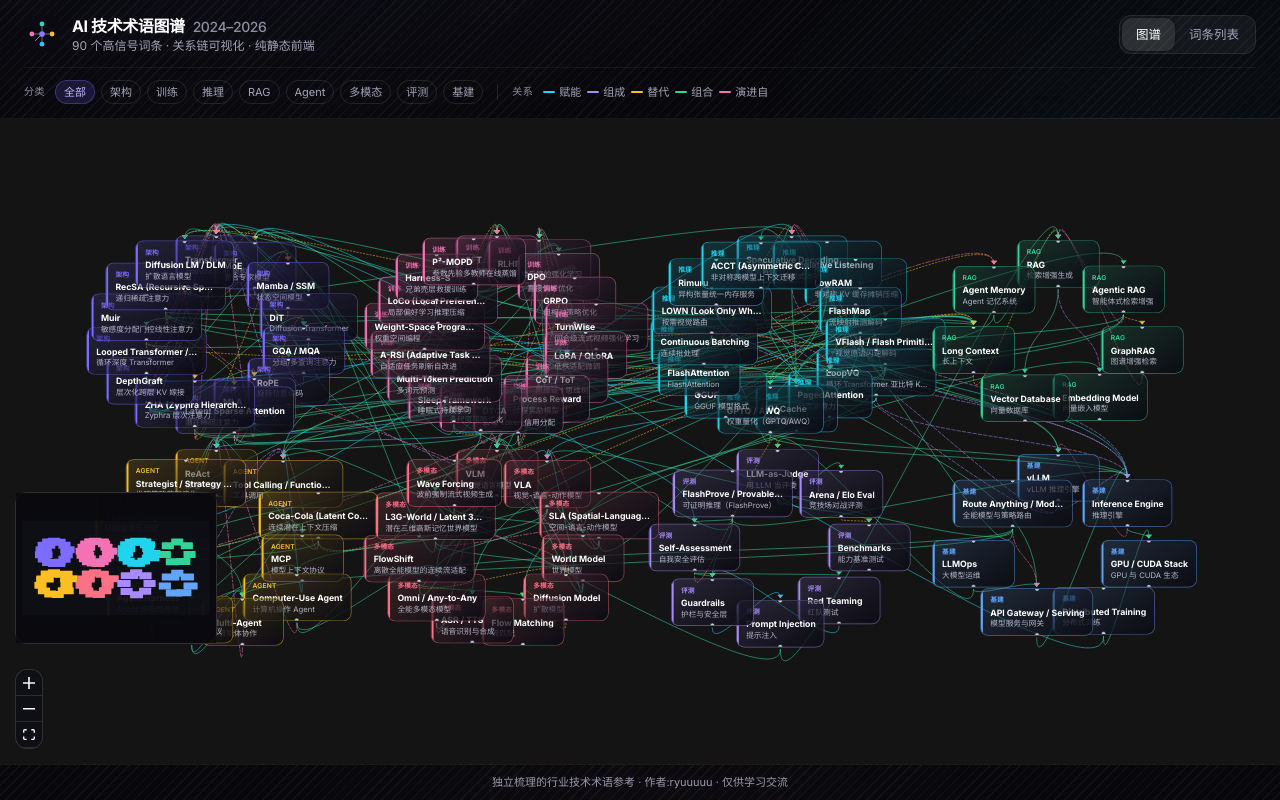
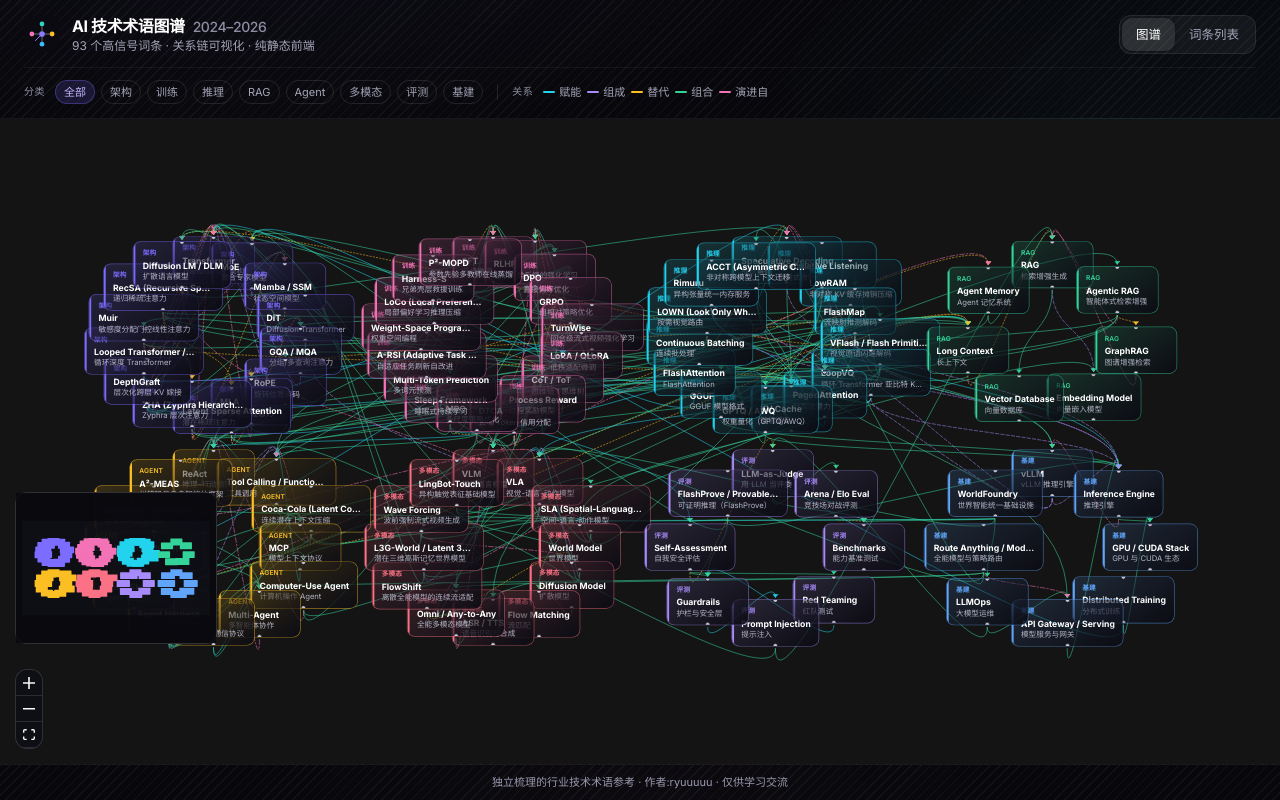
Before and after one commit to keepline/ai-tech-glossary, a React (Vite) app: page / in a window 1280 px wide. Built offline with nearby package versions, Linux system fonts and the light colour scheme.

Commit message:
feat: add LingBot-Touch, WorldFoundry, and A²-MEAS glossary terms

```diff
--- a/src/data/terms.ts
+++ b/src/data/terms.ts
@@ -731,6 +731,19 @@ export const terms: Term[] = [
     yearHint: '2026',
   },
 
+
+  {
+    id: 'a2-meas',
+    en: 'A²-MEAS',
+    zh: '纠错码具身多智能体框架',
+    category: 'Agent与工具',
+    explanation:
+      'A²-MEAS（Toward the Era of Agentic Embodied Intelligence）：以「代码作为扩展接口」的具身多智能体框架。纠错码（correction code）把纠错指令、锚定空间证据、执行历史与基座策略动作提案编码为条件表征；残差适配器在轨迹生成中用它改写动作专家隐状态。训练期把纠错知识吸收进可训练策略权重，部署时用新码引导且全部权重冻结。动作模型 A²-WLA 在 VLA 上叠加运动感知历史与潜在世界模型。BEHAVIOR 2026 完整公开 100 任务上全系统 Q-score 约 0.6411、整任务成功率约 45.40%；12 项真实桌面任务平均成功率约 57.92%，对比 π0.5 约 26.67%（arXiv 2611.09124）。',
+    whyItMatters:
+      '基础模型能指路，不等于机器人能从失败里恢复。把纠错做成可学习、并可在冻结策略上热插拔的接口，是 2026 长时程具身自主里把「诊断—纠正—再执行」规模化的一条清晰路径。',
+    yearHint: '2026',
+  },
+
   // ── 多模态 ────────────────────────────────────────────
   {
     id: 'vlm',
@@ -855,6 +868,19 @@ export const terms: Term[] = [
       'Wave Forcing（WF，SJTU DENG Lab）：面向实时长视频的块因果流式扩散。用 chunk-wise causal attention 让较新、更噪的块在去噪未完成前读取更早、更干净的块；再配合 Wave Parallelism / WaveRT，把错位去噪与历史缓存刷新分布到全模型副本上，实现流水填满后「每轮前向吐一块」（1F1C）。在 Wan2.1-T2V-1.3B 上 4-step 报道约 134.8 E2E FPS（8×H200）。',
     whyItMatters:
       '把「多步去噪质量」与「真·流式吞吐」一起做系统级共设计；相对 Rolling Forcing 等序列化路线，是 2026 实时视频生成与交互世界管线的高信号系统方案。',
+    yearHint: '2026',
+  },
+
+
+  {
+    id: 'lingbot-touch',
+    en: 'LingBot-Touch',
+    zh: '异构触觉表征基础模型',
+    category: '多模态',
+    explanation:
+      'LingBot-Touch：面向接触丰富灵巧操作的触觉基础模型，学习跨压阻、磁觉与视触觉等异构传感器的统一、可扩展表征，产出即插即用的触觉 token。这些 token 可无缝接入扩散策略与视觉-语言-动作（VLA）模型（如 π0.5、LingBot-VLA），把触觉理解从特定传感器物理中解耦，并便于扩展到新传感器类型。仿真与多硬件真机实验显示，该表征能提升复杂操作灵巧度并保持计算效率（arXiv 2611.12806）。',
+    whyItMatters:
+      '把「跨传感器触觉」做成可复用的模态接口，而不是为每种硬件单独训策略；是 2026 具身 VLA 补上接触物理、并让触觉数据可规模化的一条高信号路径。',
     yearHint: '2026',
   },
 
@@ -1017,6 +1043,19 @@ export const terms: Term[] = [
       '「一个模型通吃」让位于「多候选编排」：路由成为通用 AI 系统的一等公民。与 Serving Gateway 的多模型灰度、ACCT 的跨模型上下文交接互补，是 2026 降本与能力编排的理论与实验标尺。',
     yearHint: '2026',
   },
+
+  {
+    id: 'worldfoundry',
+    en: 'WorldFoundry',
+    zh: '世界智能统一基础设施',
+    category: '基础设施与部署',
+    explanation:
+      'WorldFoundry：面向生成式世界模型的开源推理与评测基础设施。先把生成式世界模型定义为「维护历史条件持久状态、随动作或干预更新、并生成观测与反事实下时序一致轨迹」的预测动力系统，再覆盖感知锚定、持久状态、可控变换、动力学预测与闭环交互。它统一模型与基准发现、运行时与资产准备、执行编排、产物管理与交互可视化；用清单、产物契约和证据感知计分卡把「能跑」与「已证实」分开。当前目录约 270 个模型、74 个基准、62 项指标（arXiv 2611.10771）。',
+    whyItMatters:
+      '视觉好看不等于会建模世界。给视频/3D/4D、具身动作与交互式世界系统一套可复现的比较底座，是 2026 把世界模型从生成演示推进到可度量世界智能的关键基建。',
+    yearHint: '2026',
+  },
+
 
 ]
 
@@ -1290,6 +1329,24 @@ export const edges: Edge[] = [
   { source: 'lowram', target: 'gptq-awq', type: 'stacks-with' },
   { source: 'lowram', target: 'paged-attention', type: 'stacks-with' },
 
+  { source: 'a2-meas', target: 'vla', type: 'evolved-from' },
+  { source: 'a2-meas', target: 'world-model', type: 'stacks-with' },
+  { source: 'a2-meas', target: 'multi-agent', type: 'stacks-with' },
+  { source: 'a2-meas', target: 'agent-harness', type: 'stacks-with' },
+  { source: 'a2-meas', target: 'react-agent', type: 'stacks-with' },
+
+  { source: 'lingbot-touch', target: 'vla', type: 'enables' },
+  { source: 'lingbot-touch', target: 'sla', type: 'stacks-with' },
+  { source: 'lingbot-touch', target: 'diffusion', type: 'stacks-with' },
+  { source: 'lingbot-touch', target: 'world-model', type: 'stacks-with' },
+
+  { source: 'worldfoundry', target: 'world-model', type: 'enables' },
+  { source: 'worldfoundry', target: 'l3g-world', type: 'stacks-with' },
+  { source: 'worldfoundry', target: 'vla', type: 'stacks-with' },
+  { source: 'worldfoundry', target: 'benchmarks', type: 'stacks-with' },
+  { source: 'worldfoundry', target: 'mlops-llmops', type: 'stacks-with' },
+
+
 ]
 
 
```
